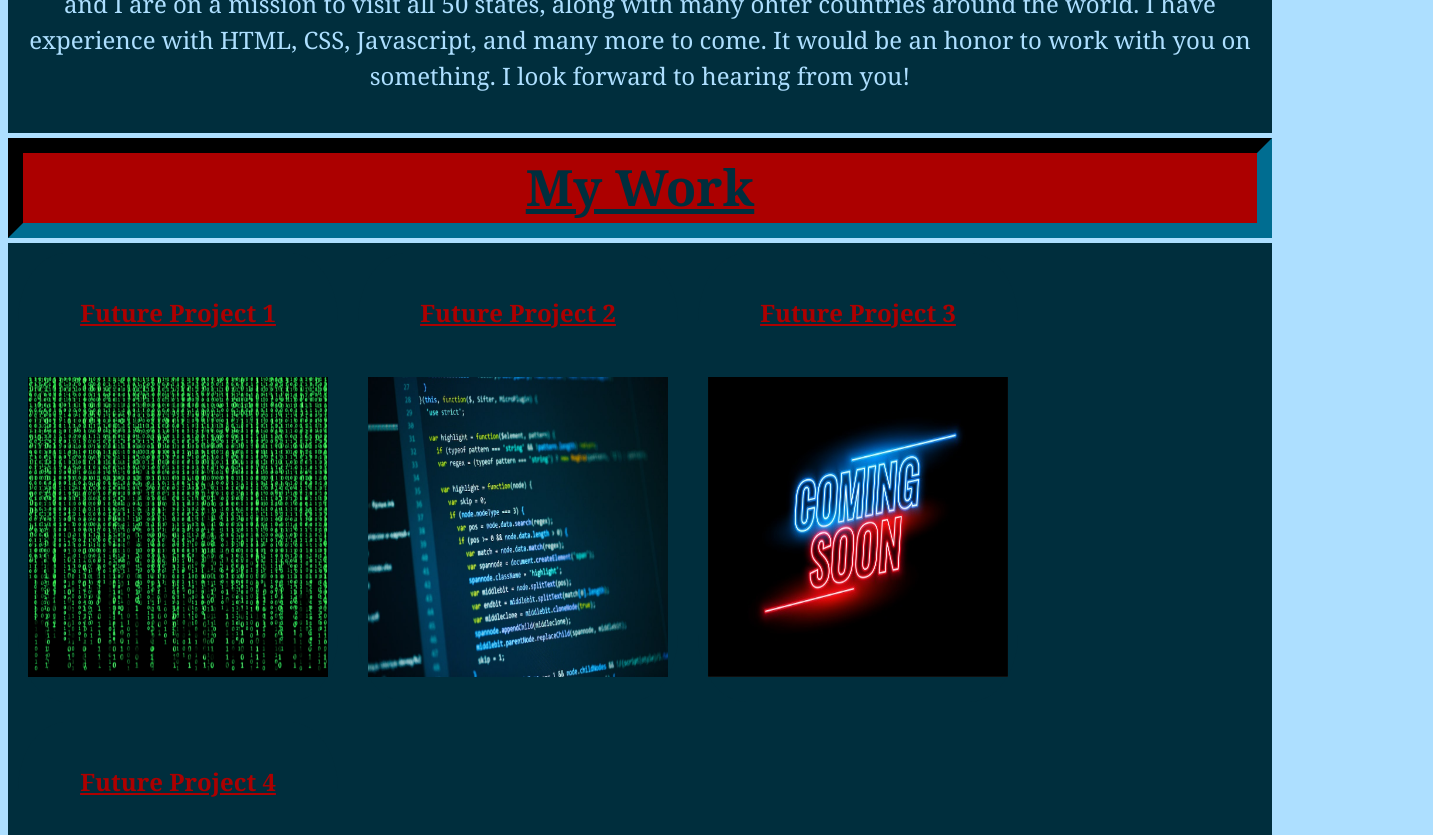
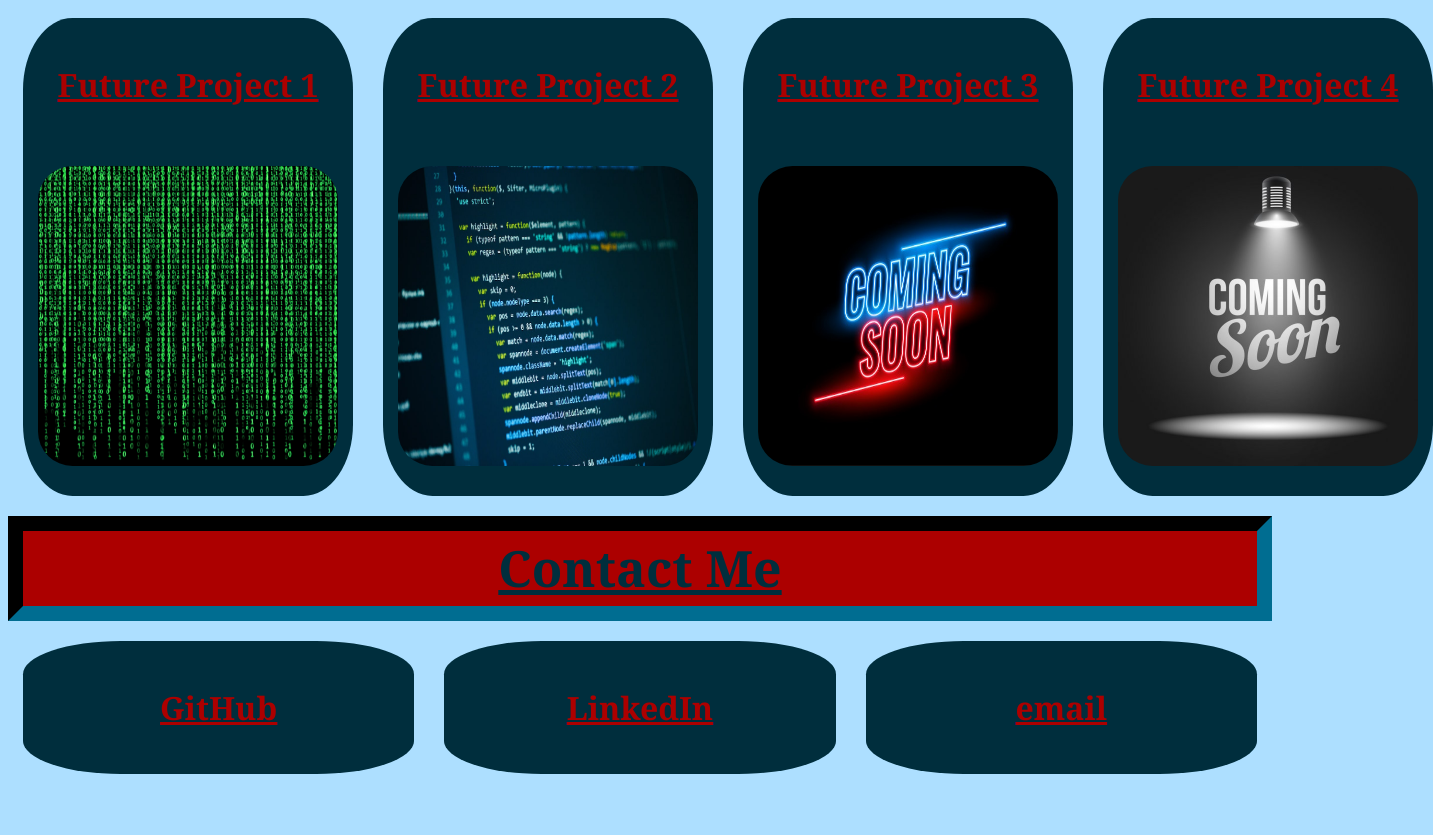
Before and after one commit to stuartwood2010/SW_wk2_P2, a plain HTML site: page index.html in a window 1280 px wide. Shown: the part 781-1616 px from the top of the page, 1433 px wide, since content can reach past the window. After the commit the page ends 1578 px from the top, so only its background shows below. Drawn offline with Linux system fonts and the light colour scheme.

Commit message:
Clean up HTML and CSS code

```diff
--- a/CSS/style.css
+++ b/CSS/style.css
@@ -38,6 +38,7 @@ nav ul li a {
     flex-wrap: wrap;
     flex-direction: row;
     background-color: var(--blue);
+    border-radius: 10%;
 }
 #Info {
     display: flex;
@@ -52,6 +53,7 @@ nav ul li a {
     text-align: center;
     font-size: 24px;
     padding: 15px;
+    border-radius: 20%;
 }
 #AboutMe h2,
 #MyWork h3,
@@ -64,12 +66,13 @@ nav ul li a {
 }
 #profilepic {
     display: flex;
-    flex-direction: row;
+    flex-direction: column;
     position: relative;
+    justify-content: center;
     align-items: center;
-    justify-content: center;
     width: 24%;
     margin: 15px;
+    border-radius: 15%;
 }
 #AboutMe,
 #MyWork,
@@ -80,63 +83,14 @@ nav ul li a {
     justify-content: center;
     align-items: center;
     flex-direction: column;
-    height: 70px;
     margin: 5px 0;
     background-color: var(--red);
     color: var(--blue);
     border-style: inset;
     border-width: 15px;
     border-color: var(--blue);
-}
-.container .project {
-    display: flex;
-    flex-wrap: wrap;
-    justify-content: center;
-    align-items: center;
-    margin: 10px;
-
-
-}
+ }
 .project {
-    display: flex;
-    position: relative;
-    flex-wrap: wrap;
-    flex-direction: row;
-    justify-content: space-evenly;
-    align-items: center;
-    background-color: var(--blue);
-    color: var(--content);
-    text-align: center;
-    font-size: 22px;
-    margin-bottom: 15px;
-    padding: 5px;
-    border-style: solid var(--red);
-    border-width: 1px;
-    padding: 10px;
-    flex: 0 0 300px;
-    border-radius: 15%;
-}
-h4 {
-    text-align: center;
-    justify-content: space-between;
-    color: var(--red);
-    font-size: 24px;
-    text-decoration: underline;
-
-}
-.project img {
-    display: flex;
-    flex-wrap: wrap;
-    align-items: center;
-    justify-content: center;
-    width: 300px;
-    height: 300px;
-    margin: 5%;
-}
-.ContactMe {
-    width: 66%
-}
-.ContactInfo {
     display: flex;
     position: relative;
     flex-wrap: wrap;
@@ -147,7 +101,44 @@ h4 {
     color: var(--content);
     text-align: center;
     font-size: 22px;
-    width: 100%;
+    margin: 15px;
+    padding: 0 0 15px 0;
+    flex: 0 0 300px;
+    border-radius: 15%;
+}
+h4 {
+    text-align: center;
+    align-content: center;
+    justify-content: center;
+    color: var(--red);
+    font-size: 32px;
+    text-decoration: underline;
+
+}
+.project img {
+    width: 300px;
+    height: 300px;
+    border-radius: 15%;
+    padding: 15px;
+}
+.contact,
+.boxes,
+.bio {
+    display:flex;
+    justify-content: space-around;
+}
+.ContactInfo {
+    display: flex;
+    flex-direction: row;
+    flex-wrap: wrap;
+    justify-content: center;
+    align-items: center;
+    background-color: var(--blue);
+    color: var(--content);
+    font-size: 22px;
+    width: 32%;
+    border-radius: 25%;
+    margin: 15px;
 }
   @media screen and (max-width: 768px) {
     header {
@@ -164,7 +155,6 @@ h4 {
     }
   }
 
-  /* Small smartphones - image placeholders change color */
   @media screen and (max-width: 576px) {
 
   }
--- a/index.html
+++ b/index.html
@@ -25,77 +25,91 @@
             <section id="AboutMe">
                 <h2>About Me</h2>
             </section>
-            <section class="container" id="Bio">
+      </container>
+
+        <container class="bio">
+
             <img id="profilepic" src="./images/profilepic.jpg" alt="Profile picture of Stuart Wood"/>
-
             <section id="Info">
                 <p>My name is Stuart Wood and I am a Colorado Native. I am currently a self employed truck driver,
                     although I have worked in many different industries. I am studying to become a full stack web developer
                     and should complete my bootcamp in the spring of 2022. My other hobbies include golf, gaming, and traveling.
-                        My wife and I are on a mission to visit all 50 states, along with many ohter countries around the world.
+                    My wife and I are on a mission to visit all 50 states, along with many other countries around the world.
                     I have experience with HTML, CSS, Javascript, and many more to come. It would be an honor to work with you on something.
                     I look forward to hearing from you!
                 </p>
             </section>
-            </section>
+
         </container>
 
       <container>
+
           <section id="MyWork">
                 <h3>My Work</h3>
           </section>
-          <!--  -->
-                <section class="container">
+
+      </container>
+
+      <container class="boxes">
+            <!--Placeholder Links until I have active projects to link-->
             <section class="project one">
                 <a target="_blank" href="http:////www.google.com">
                     <h4>Future Project 1</h4>
                 </a>
                 <img src="./images/thematrix.jpg" alt="Placeholder image for future projects"/>
             </section>
+
             <section class="project two">
                 <a target="_blank" href="http://http://google.com">
                     <h4>Future Project 2</h4>
                 </a>
                 <img src="./images/image_2.jpeg" alt="Placeholder image for future projects"/>
             </section>
+
             <section class="project three">
                 <a target="_blank" href="http://http://google.com">
                     <h4>Future Project 3</h4>
                 </a>
                 <img src="./images/image_3.jpg" alt="Placeholder image for future projects"/>
             </section>
+
             <section class="project four">
                 <a target="_blank" href="http://http://google.com">
                     <h4>Future Project 4</h4>
                 </a>
                 <img src="./images/image_4.jpg" alt="Placeholder image for future projects"/>
             </section>
-                </section>
+
         </container>
 
         <container>
+
              <section id="ContactMe">
                   <h5>Contact Me</h5>
             </section>
-                  <section class="container">
+
+        </container>
+
+        <container class="contact">
+
             <section class="ContactInfo">
                 <a target="_blank" href="">
                     <h4>GitHub</h4>
                 </a>
             </section>
+
             <section class="ContactInfo">
                 <a target="_blank" href="https://www.linkedin.com/in/stuart-wood-driver/">
                     <h4>LinkedIn</h4>
                 </a>
+            </section>
 
-                      </section>
             <section class="ContactInfo">
                 <a target="_blank" href="mailto:stuartwood2010@gmail.com">
                     <h4>email</h4>
                 </a>
+            </section>
 
-                      </section>
-                    </section>
         </container>
 
   </body>
```
Lines whose indentation alone changed are shown as unchanged.
